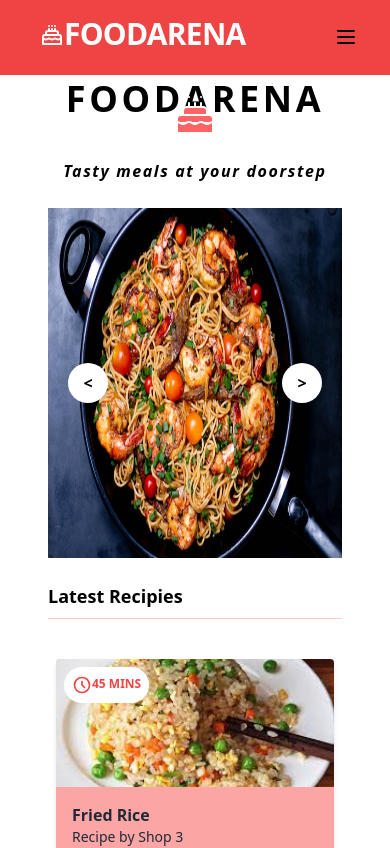
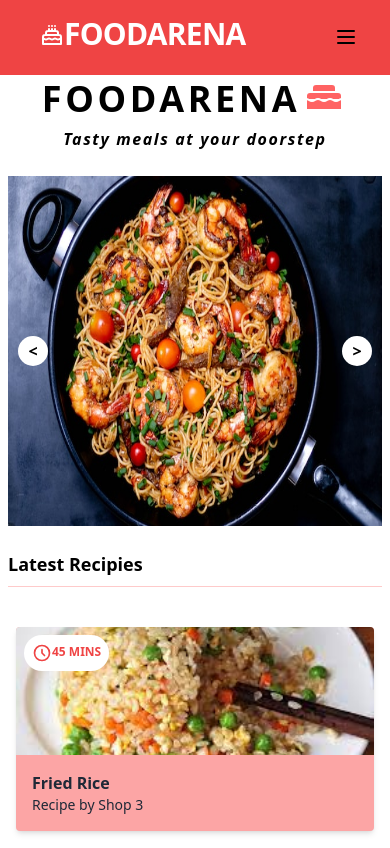
Before and after one commit to segunajibola/foodarena, a React (Create React App) app: page / in a window 390 px wide. Shown: the top 848 px of the page. Built offline with nearby package versions, Linux system fonts and the light colour scheme.

Commit message:
fixSetTimeOut

```diff
--- a/src/components/Hero.js
+++ b/src/components/Hero.js
@@ -3,8 +3,8 @@ import Slider from "./Slider";
 
 function Hero() {
   return (
-    <main className="bg-white px-12 py-6">
-      <header className="lg:hidden"
+    <main className="bg-white px-2 lg:px-12 py-6">
+      <header className="md:hidden"
         style={{
           background: "url('img/headerbg.jpeg') norepeat",
           backgroundSize: "100%",
@@ -19,7 +19,7 @@ function Hero() {
           </h2>
           <svg
             xmlns="http://www.w3.org/2000/svg"
-            className="inline -mt-9 h-12 w-12"
+            className="inline -mt-8 h-12 w-12"
             fill="none"
             viewBox="0 0 24 24"
             stroke="currentColor"
@@ -33,12 +33,12 @@ function Hero() {
             />
           </svg>
         </div>
-        <h3 className="lg:text-5xl font-semibold italic text-center text-primary mt-4 sm:text-2xl tracking-widest">
+        <h3 className="lg:text-5xl font-semibold italic text-center text-primary mt-2 sm:text-2xl tracking-widest">
           Tasty meals at your doorstep
         </h3>
       </header>
 
-      <Slider className="w-32"/>
+      <Slider />
 
       <div>
         <h4 className="font-bold mt-6 pb-2 text-lg border-b border-red-200">
--- a/src/slide.css
+++ b/src/slide.css
@@ -35,16 +35,16 @@
     font-size: 16px;
     font-weight: bold;
     cursor: pointer;
-    width: 40px;
-    height: 40px;
+    width: 30px;
+    height: 30px;
 }
 
 .carousel .carousel-actions button#carousel-button-prev {
-    margin-left: 20px;
+    margin-left: 10px;
 }
 
 .carousel .carousel-actions button#carousel-button-next {
-    margin-right: 20px;
+    margin-right: 10px;
 }
 
 @keyframes fadeVisibility {
```
